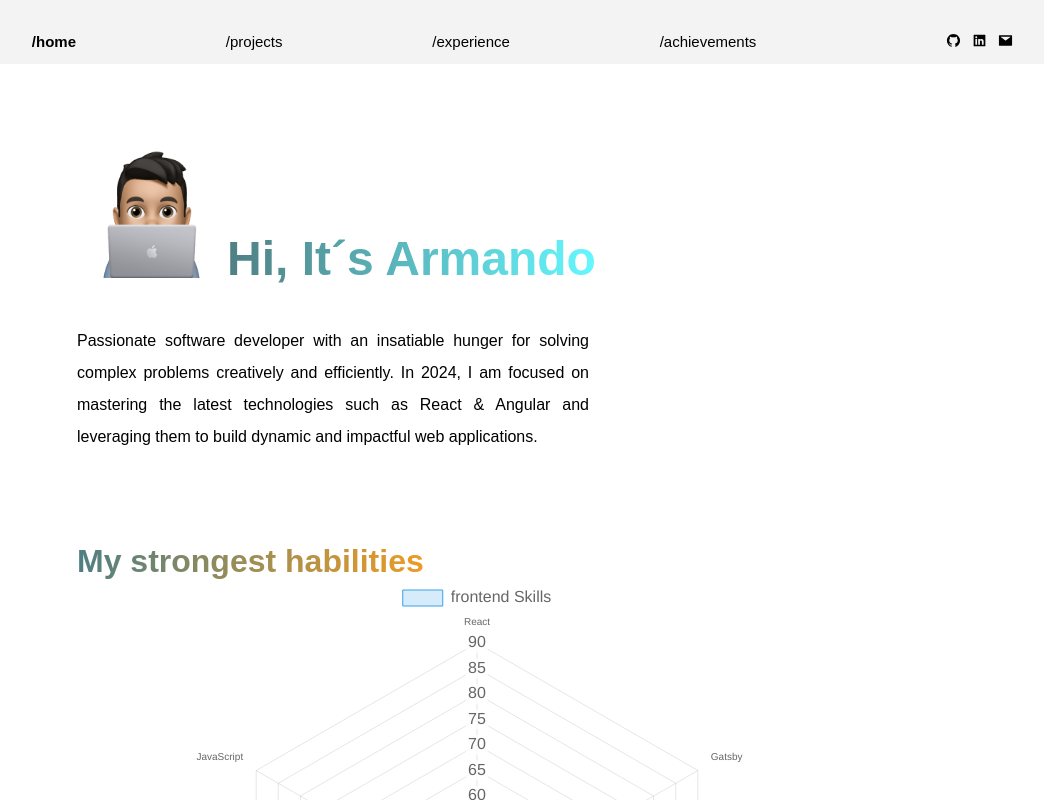
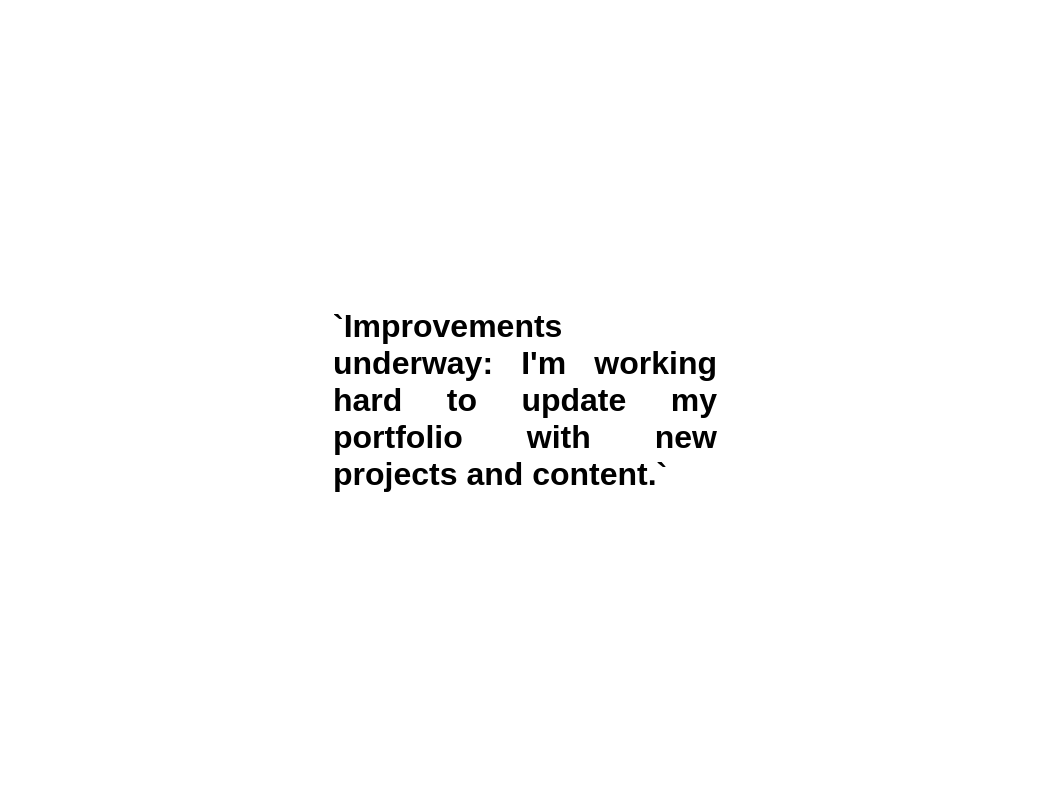
Before and after one commit to arpwn/portfolio, a Next.js app: page / in a window 1280 px wide. Shown: the top 800 px of the page, without its empty margins (115-1159 px from the left). Built offline with nearby package versions, Linux system fonts and the light colour scheme.

Commit message:
maintenance message

```diff
--- a/package.json
+++ b/package.json
@@ -30,7 +30,8 @@
     "react-icons": "^4.10.1",
     "react-intersection-observer": "^9.5.2",
     "react-scroll": "^1.8.9",
-    "typescript": "5.0.4"
+    "typescript": "5.0.4",
+    "uvcanvas": "^0.2.1"
   },
   "devDependencies": {
     "@types/react-scroll": "^1.8.7",
--- a/src/pages/index.tsx
+++ b/src/pages/index.tsx
@@ -12,7 +12,11 @@ export default function Home() {
   return (
     <>
       <div className="container">
-        <Head>
+        <h1 class="under">
+          `Improvements underway: I&apos;m working hard to update my portfolio
+          with new projects and content.`
+        </h1>
+        {/* <Head>
           <title>Armando&apos;s Portfolio</title>
           <meta name="description" content="Personal portfolio to showcase my projects." />
           <link rel="icon" href="/favicon.ico" />
@@ -33,12 +37,12 @@ export default function Home() {
           <div id="achievements">
             <Achievements />
           </div>
-        </div>
+        </div> */}
 
         {/* Sidenav */}
-        <div className="side-nav">
+        {/* <div className="side-nav">
           <SideNav />
-        </div>
+        </div> */}
       </div>
     </>
   )
--- a/src/styles/globals.scss
+++ b/src/styles/globals.scss
@@ -9,6 +9,15 @@
 [data-theme="dark"] {
   --background-color: #000000;
   --text-color: #ffffff;
+}
+
+.under {
+  display: flex;
+  align-items: center;
+  justify-content: center;
+  width: 30%;
+  margin: 0 auto;
+  text-align: justify;
 }
 
 body {
```
Also changed, not shown: 1 other file (tests, documents, lock files or other folders).
